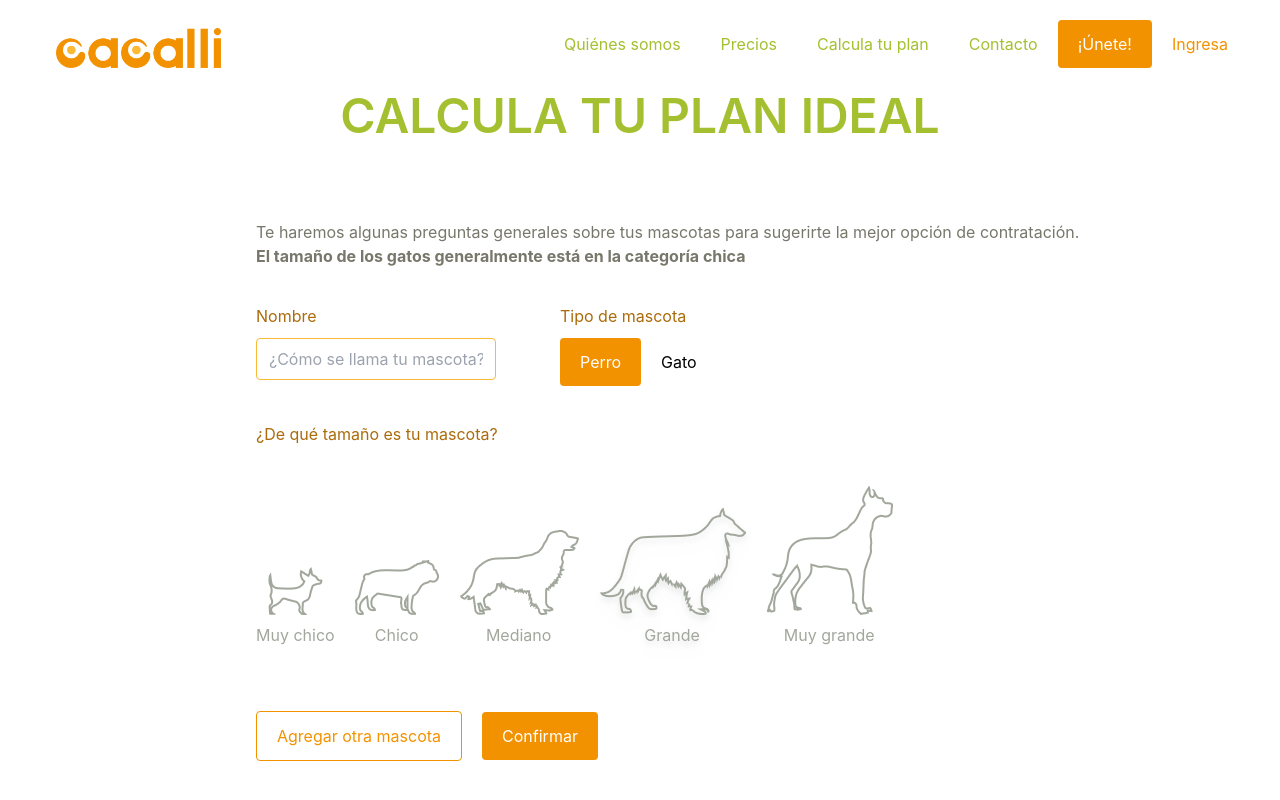
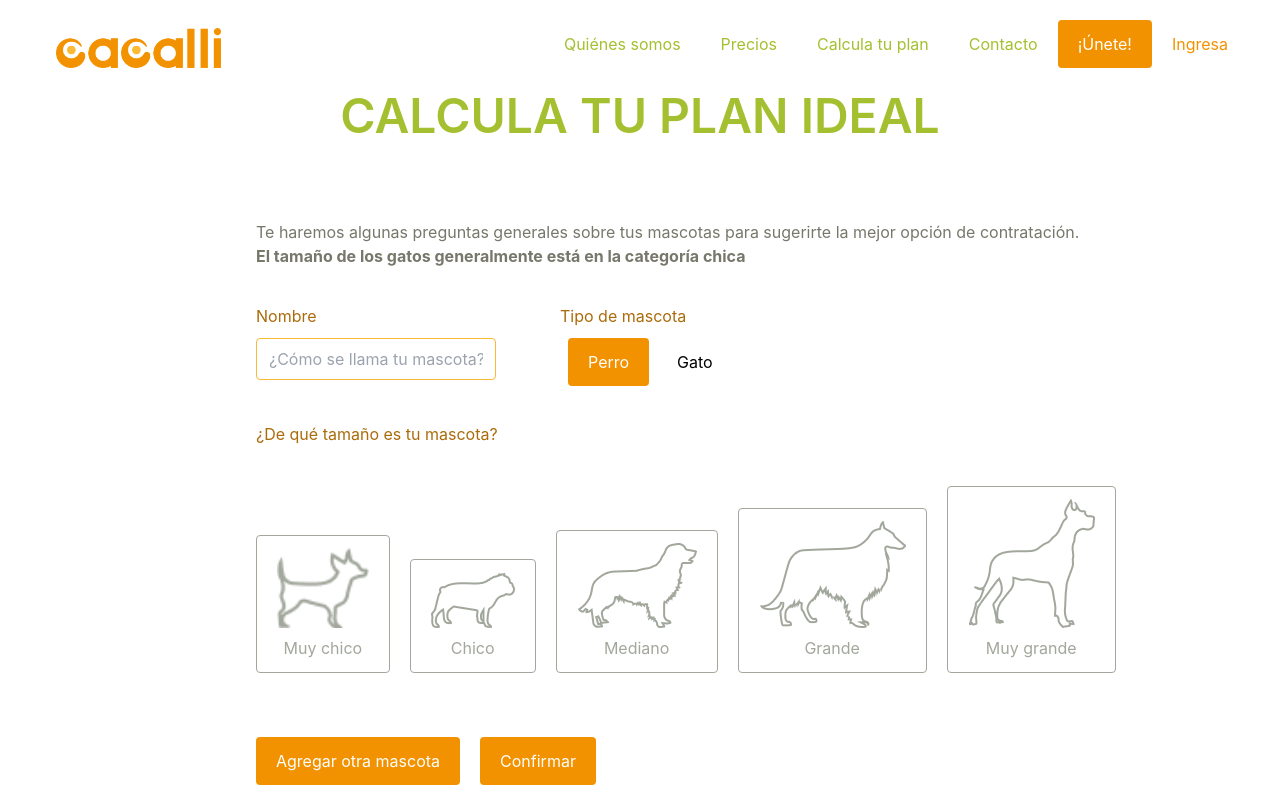
Before and after one commit to Cacalli/cacalli-frontend, a React (Create React App) app: page /calcula-plan in a window 1280 px wide. Shown: the top 800 px of the page. Built offline with nearby package versions, Linux system fonts and the light colour scheme.

Commit message:
styles changes

```diff
--- a/src/components/Calculator/Calculator.js
+++ b/src/components/Calculator/Calculator.js
@@ -1,6 +1,16 @@
+import { useState } from "react";
+import { redirect } from "react-router-dom";
 import Button from "../Button/Button";
+import { useNavigate } from "react-router-dom";
+
 
 export default function Calculator() {
+  const [pet, setPet]=useState("Perro")
+
+  const [petName, setPetName]=useState("")
+  const [size, setSize]= useState("")
+  const [addAnotherPet, setAddAnotherPet]= useState("")
+  let navigate = useNavigate();
   return (
     <div className="mt-4 mb-44">
       <h2 className="text-green-one font-semibold text-5xl text-center mb-20">
@@ -22,18 +32,18 @@ export default function Calculator() {
           <p className=" text-icon-hover text-base mb-2.5">Nombre</p>
           <input
             type="text"
-            value=""
+            value={petName}
             className="border border-orange-two px-3 py-2 w-60 rounded"
             placeholder="¿Cómo se llama tu mascota?"
+            onChange={(e)=> setPetName(e.target.value)}
           />
         </div>
-
         <div>
           <p className=" text-icon-hover mb-2.5">Tipo de mascota</p>
-          <Button className="py-1 px-2" variant="primary">
+          <Button onClick={()=>{setPet("Perro")}} className="py-1 px-2 mx-2" variant={pet==="Perro" ? "primary" : ""}>
             Perro
           </Button>
-          <Button>Gato</Button>
+          <Button onClick={()=>{setPet("Gato")}} className="py-1 px-2" variant={pet==="Gato" ? "primary" : ""}>Gato</Button>
         </div>
       </div>
       <p className="text-icon-hover pl-64 mb-10">
@@ -41,32 +51,32 @@ export default function Calculator() {
       </p>
 
       <div className="flex pl-64 mb-16 items-end space-x-5 text-center text-neutral-gray-three">
-        <button className="flex flex-col items-center space-y-2">
-          <img src="/assets/xsmall-dog-icon.png" />
+        <Button onClick={()=>{setSize("Muy chico")}} variant={size==="Muy chico" ? "tertiary" : ""} className="flex flex-col items-center space-y-2 border border-solid border-transparent rounded p-1">
+          <img className="h-20" src="/assets/xsmall-dog-icon.png" />
           <p>Muy chico</p>
-        </button>
+        </Button>
 
-        <button className="flex flex-col items-center space-y-2">
+        <Button onClick={()=>{setSize("Chico")}} variant={size==="Chico" ? "tertiary" : ""} className="flex flex-col items-center space-y-2 border border-solid border-transparent rounded p-1">
           <img className="" src="/assets/small-dog-icon.png" />
           <p>Chico</p>
-        </button>
+        </Button>
 
-        <button className="flex flex-col items-center space-y-2">
+        <Button onClick={()=>{setSize("Mediano")}} variant={size==="Mediano" ? "tertiary" : ""} className="flex flex-col items-center space-y-2 border border-solid rounded p-1">
           <img className="" src="/assets/medium-dog-icon.png" />
           <p>Mediano</p>
-        </button>
-        <button className="flex flex-col items-center space-y-2 drop-shadow-lg">
+        </Button>
+        <Button onClick={()=>{setSize("Grande")}} variant={size==="Grande" ? "tertiary" : ""} className="flex flex-col items-center space-y-2 border border-solid rounded p-1 " >
           <img className="" src="/assets/large-dog-icon.png" />
           <p>Grande</p>
-        </button>
-        <button className="flex flex-col items-center space-y-2">
+        </Button>
+        <Button onClick={()=>{setSize("Muy grande")}} variant={size==="Muy grande" ? "tertiary" : ""} className="flex flex-col items-center space-y-2 border border-solid rounded p-1">
           <img src="/assets/xlarge-dog-icon.png" />
           <p>Muy grande</p>
-        </button>
+        </Button>
       </div>
       <div className="pl-64 space-x-5">
-        <Button variant="tertiary">Agregar otra mascota</Button>
-        <Button variant="primary">Confirmar</Button>
+        <Button onClick={()=>{setAddAnotherPet("Mascota añadida")}} variant={addAnotherPet==="Mascota añadida" ? "tertiary" : "primary"}>Agregar otra mascota</Button>
+        <Button onClick={()=>{return navigate("/plan-suscripcion")}} variant="primary">Confirmar</Button>
       </div>
     </div>
   );
```
